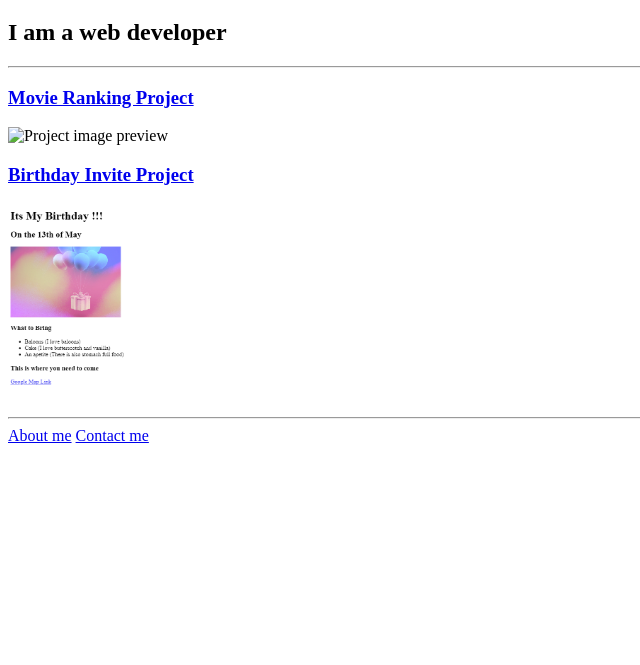
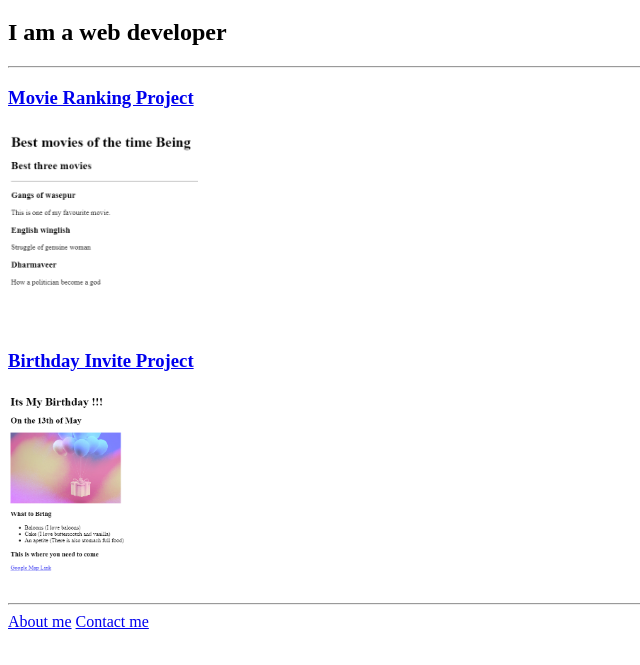
Before and after one commit to Spramod8055/pramod-portfolio, a plain HTML site: page index.html in a window 1280 px wide. Shown: the part 61-726 px from the top of the page, without its empty margins (0-640 px from the left). Drawn offline with Linux system fonts and the light colour scheme.

Commit message:
Update index.html

```diff
--- a/index.html
+++ b/index.html
@@ -10,7 +10,7 @@
     <h2> I am a web developer</h2>
     <hr />
     <h3><a href="./movierank.html">Movie Ranking Project</a> </h3>
-    <img src="../Html Portfolio project/movie ranking.png" height="200" alt="Project image preview">
+    <img src="./movie ranking.png" height="200" alt="Project image preview">
     <h3><a href="./birthday.html">Birthday Invite Project</a> </h3>
     <img src="./Birthday invitation project.png" height="200" alt="Birthday invite preview">
     <hr />
```
